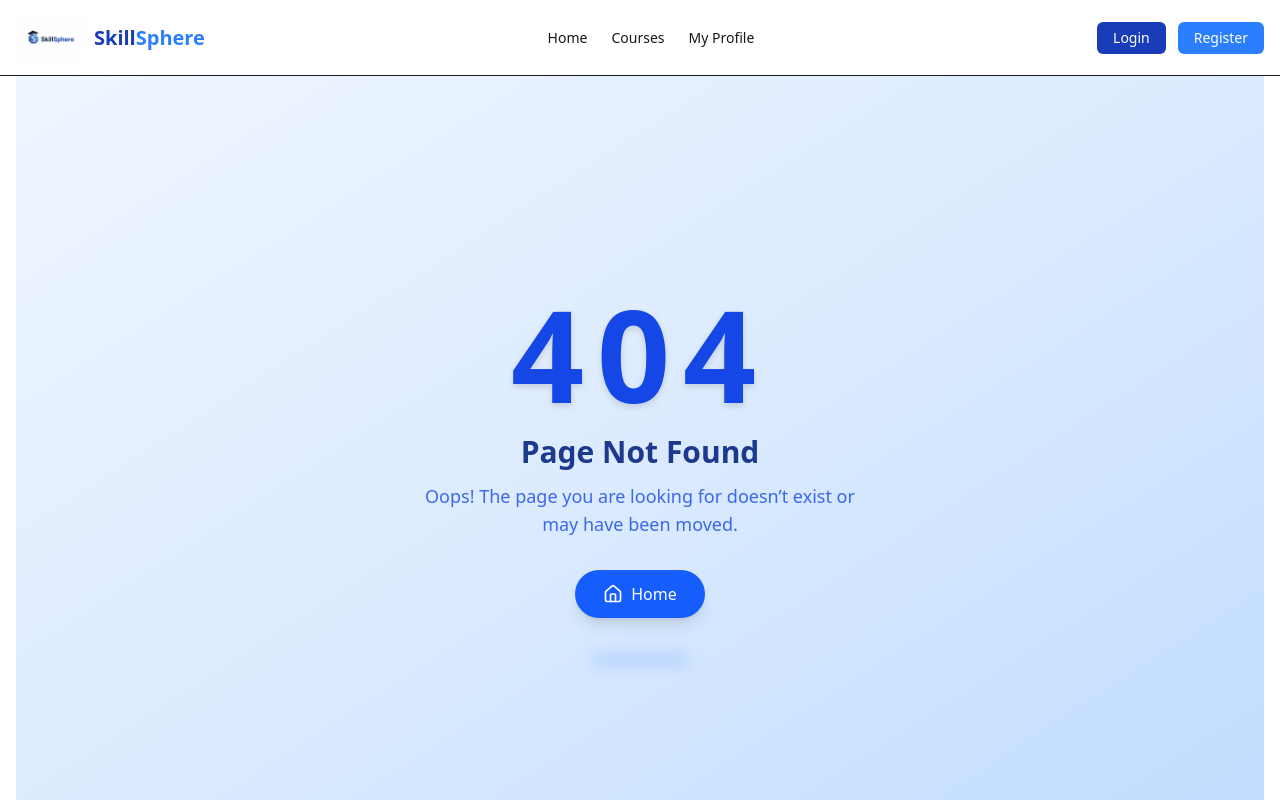
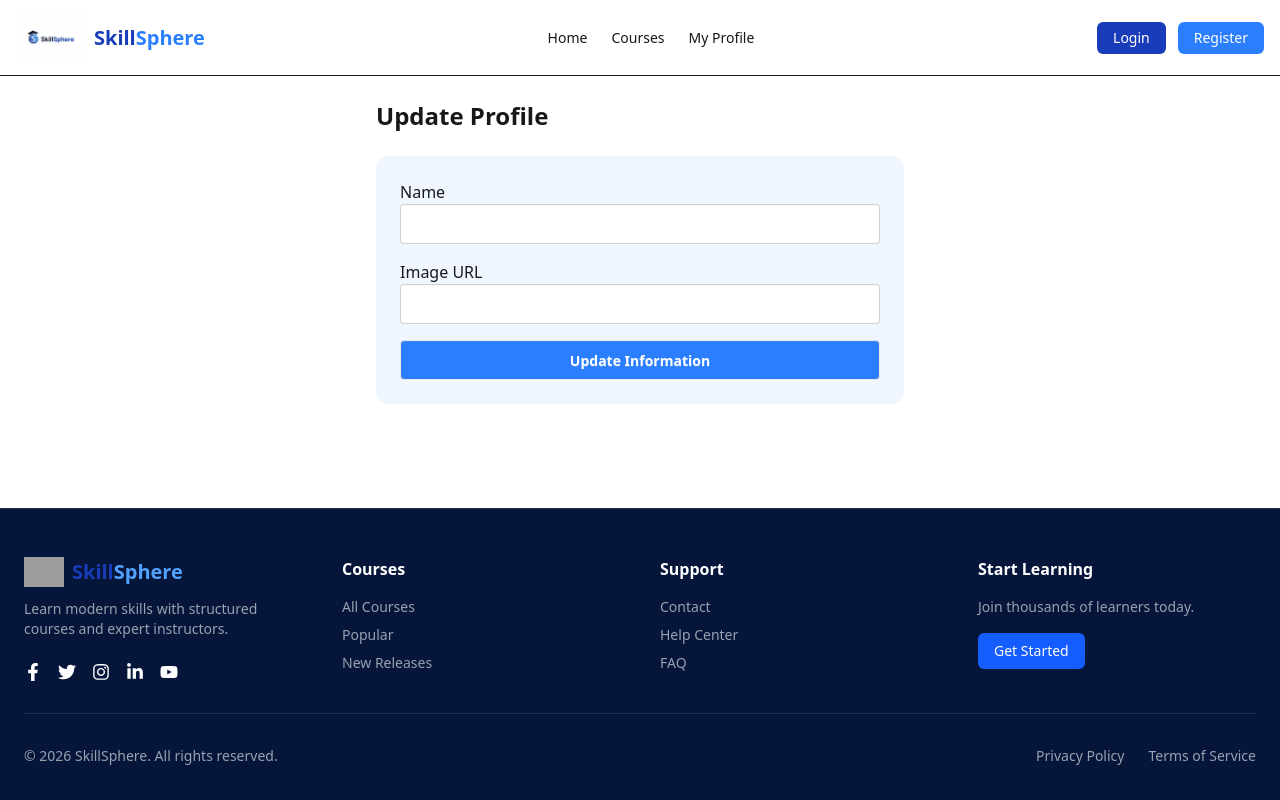
Before and after one commit to Tasmih/skillsphere-online-learning-platform, a Next.js app: page /profile/update in a window 1280 px wide. Before the commit this address had no page. Shown: the top 800 px of the page. Built offline with nearby package versions, Linux system fonts and the light colour scheme; grey boxes are pictures that could not be loaded.

Commit message:
Add Popular courses section and  update profile page with toast notifications and form validation

```diff
--- a/package.json
+++ b/package.json
@@ -10,6 +10,7 @@
   },
   "dependencies": {
     "@react-icons/all-files": "^4.1.0",
+    "animate.css": "^4.1.1",
     "framer-motion": "^12.38.0",
     "lucide-react": "^1.14.0",
     "next": "16.2.4",
@@ -17,6 +18,7 @@
     "react-dom": "19.2.4",
     "react-hook-form": "^7.74.0",
     "react-icons": "^5.6.0",
+    "react-toastify": "^11.1.0",
     "swiper": "^12.1.4"
   },
   "devDependencies": {
--- a/src/app/layout.js
+++ b/src/app/layout.js
@@ -2,6 +2,8 @@ import { Geist, Geist_Mono } from "next/font/google";
 import "./globals.css";
 import Navbar from "@/components/shared/Navbar";
 import Footer from "@/components/shared/Footer";
+import { ToastContainer } from "react-toastify";
+import "react-toastify/dist/ReactToastify.css";
 
 const geistSans = Geist({
   variable: "--font-geist-sans",
@@ -32,7 +34,7 @@ export default function RootLayout({ children }) {
         <main className="max-w-7xl mx-auto w-full flex-1 px-4">
           {children}
         </main>
-
+             <ToastContainer position="top-right" autoClose={2000} />
         <Footer />
 
       </body>
--- a/src/app/login/page.jsx
+++ b/src/app/login/page.jsx
@@ -34,11 +34,13 @@ const LoginPage = () => {
   const handleSubmit = (e) => {
     e.preventDefault();
 
-    if (validate()) {
-      console.log("Login Data:", formData);
-      alert("Login successful");
-    }
-  };
+      if (validate()) {
+    console.log("Login Data:", formData);
+    toast.success("Login successful");
+  } else {
+    toast.error("Please fill all fields");
+  }
+};
 
   return (
     <div className="min-h-[80vh] flex justify-center items-center bg-white px-4">
@@ -69,7 +71,7 @@ const LoginPage = () => {
             )}
           </fieldset>
 
-          {/* Password WITH EYE ICON FIX */}
+
           <fieldset className="fieldset relative">
             <legend className="fieldset-legend">Password</legend>
 
@@ -82,7 +84,7 @@ const LoginPage = () => {
               onChange={handleChange}
             />
 
-            {/* Eye Icon */}
+
             <span
               className="absolute right-2 top-4 cursor-pointer text-lg"
               onClick={() => setShowPassword(!showPassword)}
--- a/src/app/page.js
+++ b/src/app/page.js
@@ -3,6 +3,7 @@ import HeroSlider from "@/components/HeroSlider";
 import LearningTips from "@/components/LearningTips";
 import PopularCourses from "@/components/PopularCourses";
 import TopInstructors from "@/components/TopInstructors";
+import TrendingCourses from "@/components/TrendingCourses";
 import Image from "next/image";
 
 export default function Home() {
@@ -15,6 +16,9 @@ export default function Home() {
 
 <section className="p-6 space-y-12">
   <PopularCourses />
+</section>
+<section className="p-6 space-y-12">
+ <TrendingCourses />
 </section>
 
 <section className="p-6 space-y-12">
--- /dev/null
+++ b/src/app/profile/page.jsx
@@ -0,0 +1,46 @@
+"use client";
+
+import Image from "next/image";
+import Link from "next/link";
+
+const ProfilePage = () => {
+
+  const user = {
+    name: "John Doe",
+    email: "john@gmail.com",
+    image: "https://i.ibb.co/placeholder.jpg",
+  };
+
+  return (
+    <div className="max-w-3xl mx-auto p-6">
+
+      <h1 className="text-2xl font-bold mb-6">My Profile</h1>
+
+      <div className="bg-blue-50 p-6 rounded-xl shadow-md flex gap-6 items-center">
+
+        <Image
+          src={user.image}
+          alt="user"
+          width={100}
+          height={100}
+          className="rounded-full"
+        />
+
+        <div>
+          <h2 className="text-xl font-semibold">{user.name}</h2>
+          <p className="text-gray-600">{user.email}</p>
+
+          <Link href="/profile/update">
+            <button className="mt-3 bg-blue-500 text-white px-4 py-2 rounded">
+              Update Profile
+            </button>
+          </Link>
+        </div>
+
+      </div>
+
+    </div>
+  );
+};
+
+export default ProfilePage;
--- /dev/null
+++ b/src/app/profile/update/page.jsx
@@ -0,0 +1,79 @@
+"use client";
+
+import { useState } from "react";
+import { useRouter } from "next/navigation";
+import { toast } from "react-toastify";
+
+
+const UpdateProfilePage = () => {
+  const router = useRouter();
+
+  const [form, setForm] = useState({
+    name: "",
+    image: "",
+  });
+
+  const handleChange = (e) => {
+    setForm({
+      ...form,
+      [e.target.name]: e.target.value,
+    });
+  };
+
+  const handleSubmit = (e) => {
+    e.preventDefault();
+    if (!form.name) {
+      toast.error("Name is required");
+      return;
+    }
+
+    if (!form.image) {
+      toast.error("Image URL is required");
+      return;
+    }
+
+    console.log("Updated Data:", form);
+
+    toast.success("Profile updated successfully");
+
+    router.push("/profile");
+  };
+
+  return (
+    <div className="max-w-xl mx-auto p-6">
+
+      <h1 className="text-2xl font-bold mb-6">Update Profile</h1>
+
+      <form onSubmit={handleSubmit} className="space-y-4 bg-blue-50 p-6 rounded-xl">
+
+        <div>
+          <label>Name</label>
+          <input
+            type="text"
+            name="name"
+            className="input input-bordered w-full"
+            onChange={handleChange}
+          />
+        </div>
+
+        <div>
+          <label>Image URL</label>
+          <input
+            type="text"
+            name="image"
+            className="input input-bordered w-full"
+            onChange={handleChange}
+          />
+        </div>
+
+        <button className="btn w-full bg-blue-500 text-white">
+          Update Information
+        </button>
+
+      </form>
+
+    </div>
+  );
+};
+
+export default UpdateProfilePage;
--- /dev/null
+++ b/src/components/TrendingCourses.jsx
@@ -0,0 +1,42 @@
+"use client";
+import "animate.css";
+
+const TrendingCourses = () => {
+  return (
+    <section className="max-w-7xl mx-auto px-4 mt-16">
+
+      {/* Title */}
+      <h2 className="text-2xl font-bold mb-8 text-center animate__animated animate__fadeInUp">
+        🔥 Trending Courses
+      </h2>
+
+      {/* Cards */}
+      <div className="grid grid-cols-1 md:grid-cols-2 lg:grid-cols-3 gap-6">
+
+        {/* Card 1 */}
+        <div className="bg-blue-50 p-5 rounded-xl shadow animate__animated animate__zoomIn">
+          <h3 className="font-semibold text-lg">Web Development Bootcamp</h3>
+          <p className="text-sm text-gray-600 mt-1">Instructor: John Doe</p>
+          <p className="mt-2">⭐ 4.8</p>
+        </div>
+
+        {/* Card 2 */}
+        <div className="bg-blue-50 p-5 rounded-xl shadow animate__animated animate__zoomIn animate__delay-1s">
+          <h3 className="font-semibold text-lg">UI/UX Design Masterclass</h3>
+          <p className="text-sm text-gray-600 mt-1">Instructor: Sarah Smith</p>
+          <p className="mt-2">⭐ 4.7</p>
+        </div>
+
+        {/* Card 3 */}
+        <div className="bg-blue-50 p-5 rounded-xl shadow animate__animated animate__zoomIn animate__delay-2s">
+          <h3 className="font-semibold text-lg">Digital Marketing Guide</h3>
+          <p className="text-sm text-gray-600 mt-1">Instructor: David Lee</p>
+          <p className="mt-2">⭐ 4.9</p>
+        </div>
+
+      </div>
+    </section>
+  );
+};
+
+export default TrendingCourses;
```
Also changed, not shown: src/app/register/page.jsx (+5 -5 lines), src/app/globals.css (line endings or trailing spaces), 1 other file (tests, documents, lock files or other folders).
